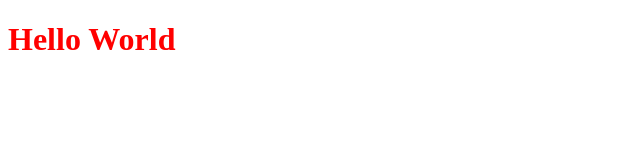
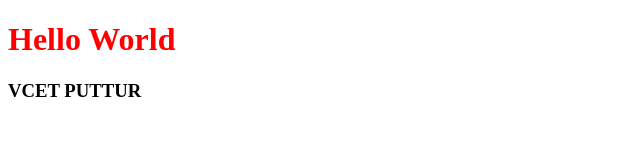
Before and after one commit to gaurav-g-alva/GitWorkshop, a plain HTML site: page index.html in a window 1280 px wide. Shown: the whole page, without its empty margins (0-640 px from the left). Drawn offline with Linux system fonts and the light colour scheme.

Commit message:
g1 branch

```diff
--- a/index.html
+++ b/index.html
@@ -8,5 +8,7 @@
 </head>
 <body>
     <h1>Hello World </h1>
+
+    <h3>VCET PUTTUR</h3>
 </body>
 </html>
```
